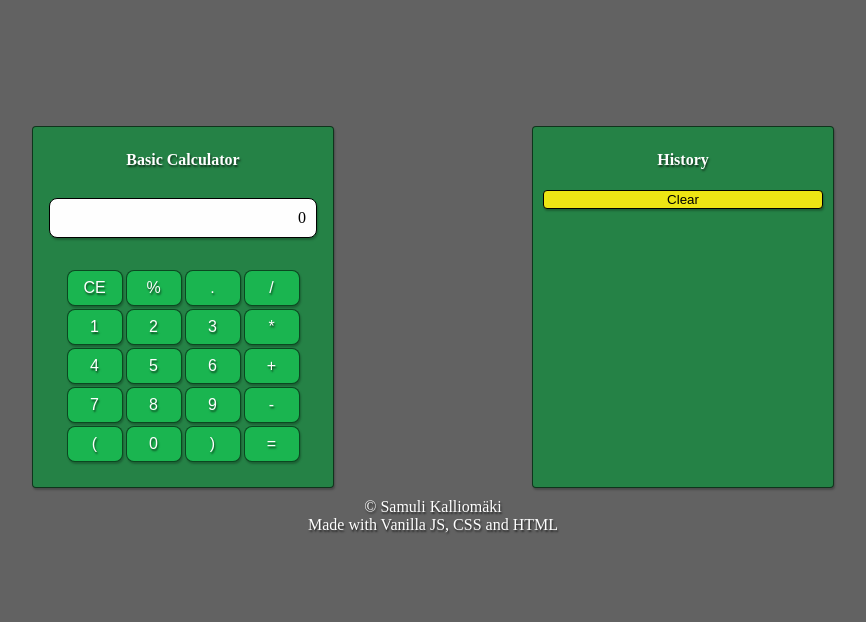
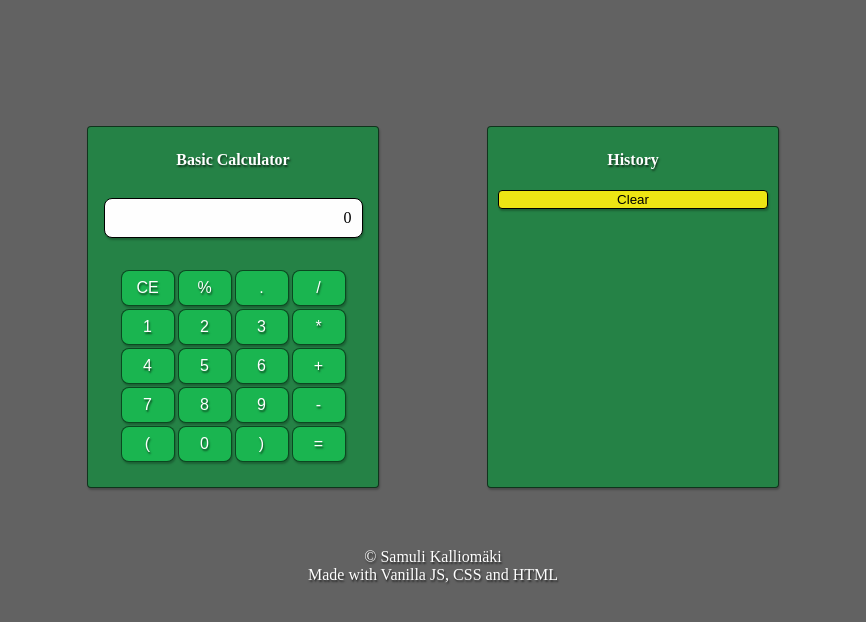
Before and after one commit to SamKallio/Calculator, a website: page index.html in a window 1280 px wide. Shown: the whole page, without its empty margins (207-1073 px from the left). Drawn offline with nearby package versions, Linux system fonts and the light colour scheme.

Commit message:
little bit css

```diff
--- a/index.css
+++ b/index.css
@@ -15,9 +15,10 @@ body {
 #content {
   display: flex;
   flex-direction: row;
-  max-width: 1000px;
+  max-width: 800px;
   margin: auto;
   margin-top: 10%;
+  margin-bottom: 50px;
 }
 
 #calc-content,
@@ -28,7 +29,7 @@ body {
   box-shadow: 1px 2px 2px var(--border-shadow);
   margin: auto;
   text-align: center;
-  width: 280px;
+  width: 270px;
   min-height: 340px;
   display: flex;
   flex-direction: column;
```
